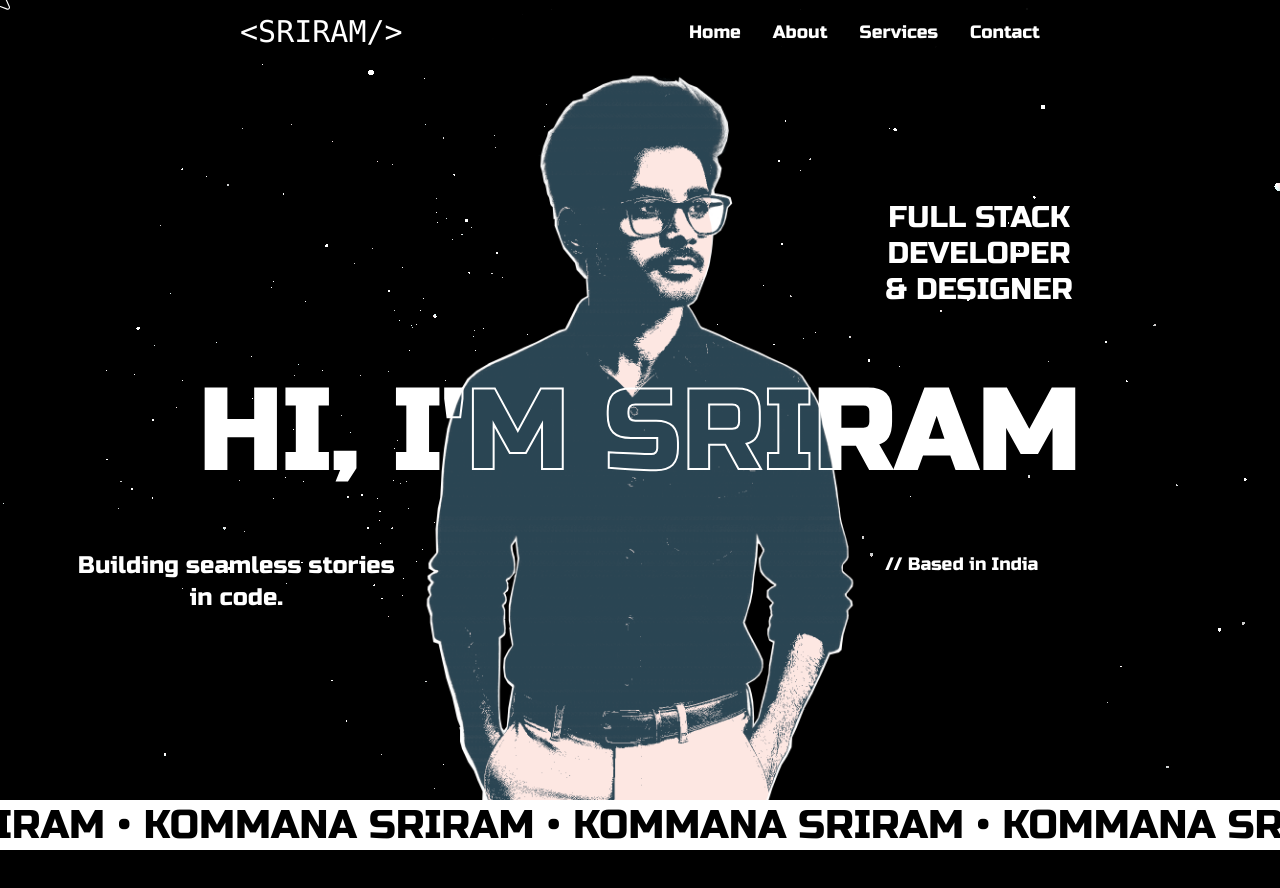
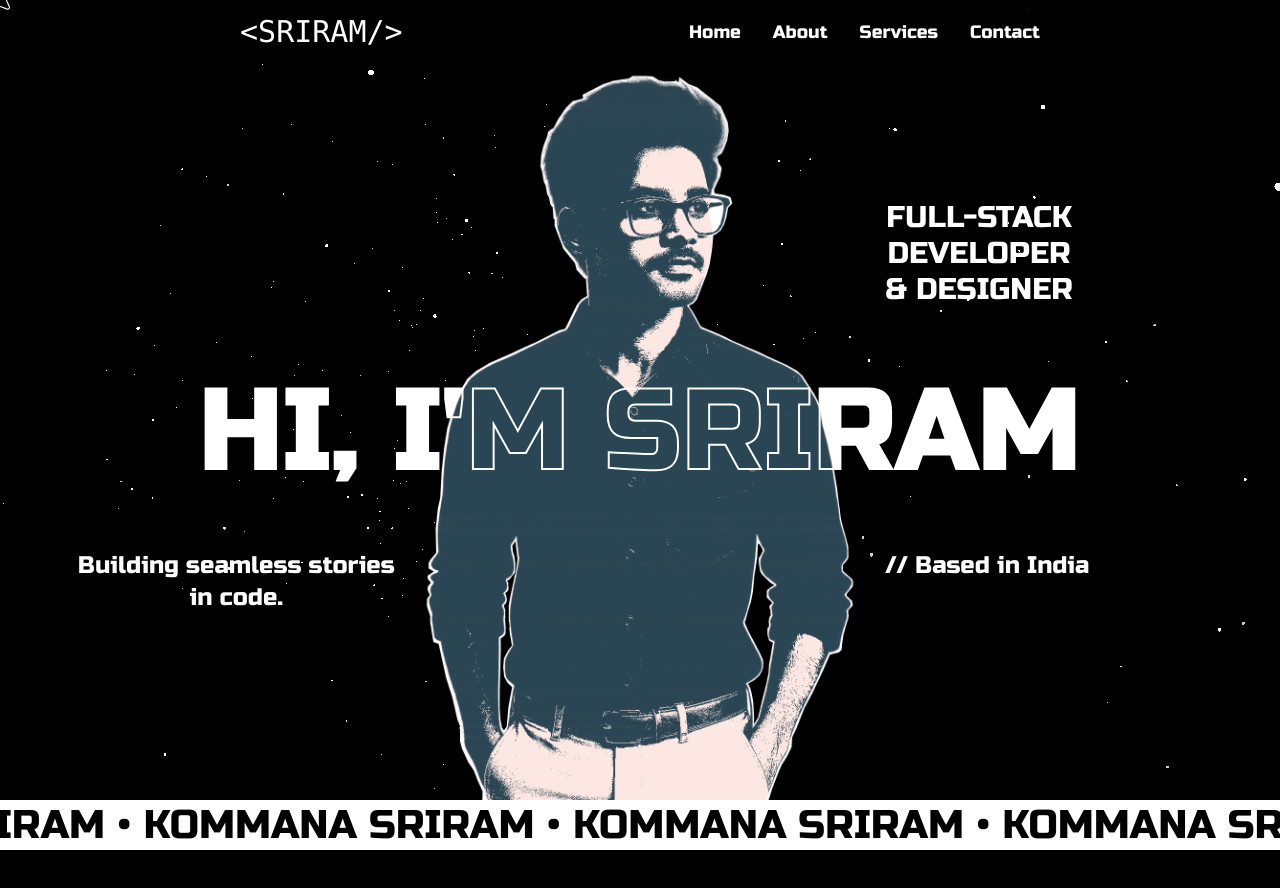
Before and after one commit to Sriram-Kommmana/Protfolio, a React (Vite) app: page / in a window 1280 px wide. Shown: the top 888 px of the page. Built offline with nearby package versions, Linux system fonts and the light colour scheme.

Commit message:
customized scrollbar

```diff
--- a/src/components/Hello.tsx
+++ b/src/components/Hello.tsx
@@ -28,10 +28,10 @@ const Hello: React.FunctionComponent= () => {
         </div>
         <div className="flex-1 text-white">
             <div className="h-[33%] relative">
-              <h2 className='absolute bottom-0 left-0 russo-one-regular !text-3xl text-center'>FULL STACK<br/>DEVELOPER<br/> & DESIGNER</h2>
+              <h2 className='absolute bottom-0 left-0 russo-one-regular !text-3xl text-center'>FULL-STACK<br/>DEVELOPER<br/> & DESIGNER</h2>
             </div>
             <div className="h-[33%]"></div>
-            <div className="h-[33%]"><h2 className='russo-one-regular !text-lg'>// Based in India</h2></div>
+            <div className="h-[33%]"><h2 className='russo-one-regular !text-2xl'>// Based in India</h2></div>
         </div>
       </div>
     </div>
--- a/src/index.css
+++ b/src/index.css
@@ -7,3 +7,17 @@
   font-weight: 400;
   font-style: normal;
 }
+
+::-webkit-scrollbar {
+  width: 8px;
+}
+::-webkit-scrollbar-track {
+  background: black;
+}
+::-webkit-scrollbar-thumb {
+  background:rgb(255, 255, 255);
+  border-radius: 4px;
+}
+::-webkit-scrollbar-thumb:hover {
+  background:rgb(31, 61, 77);
+}
```
